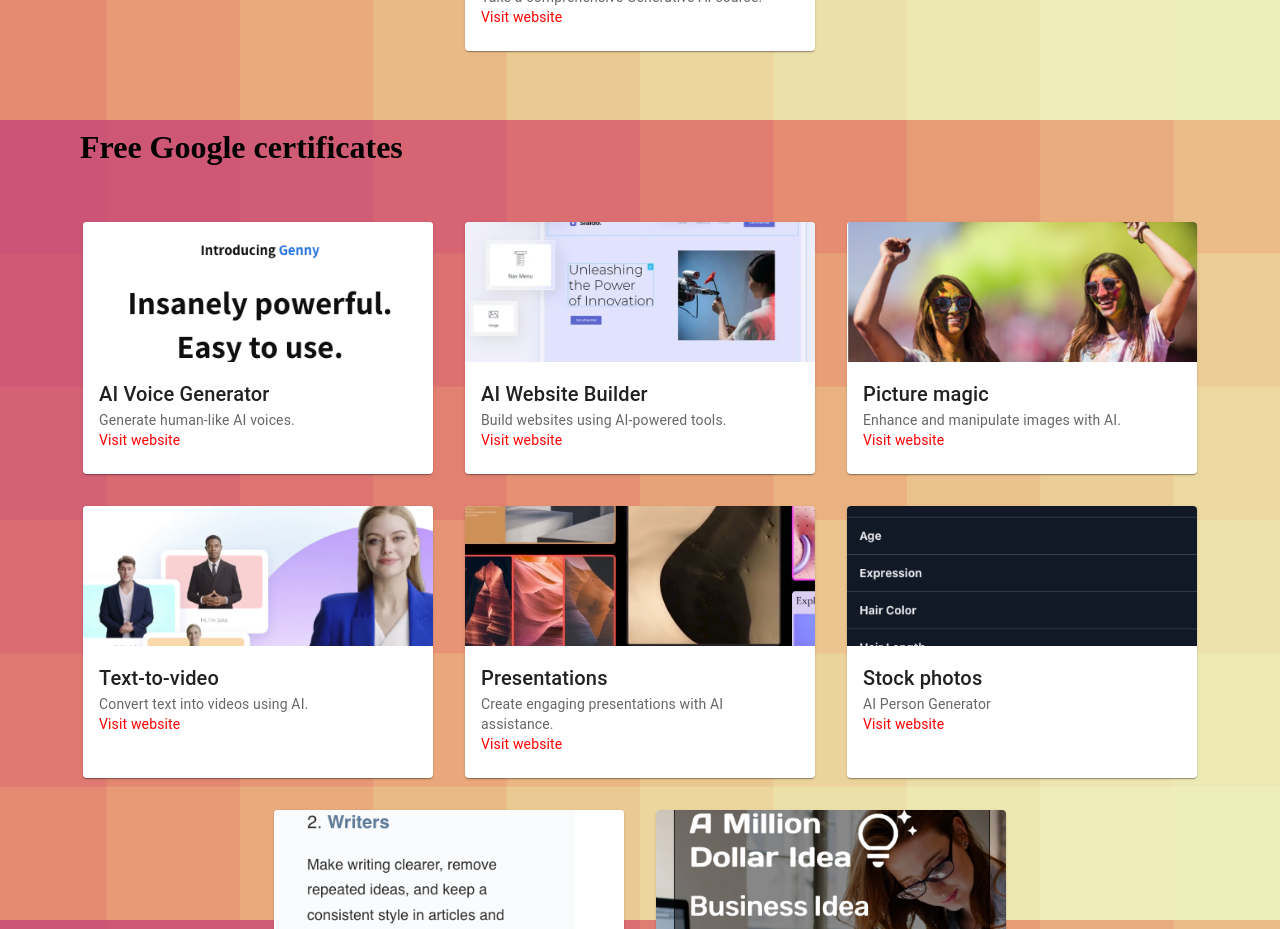
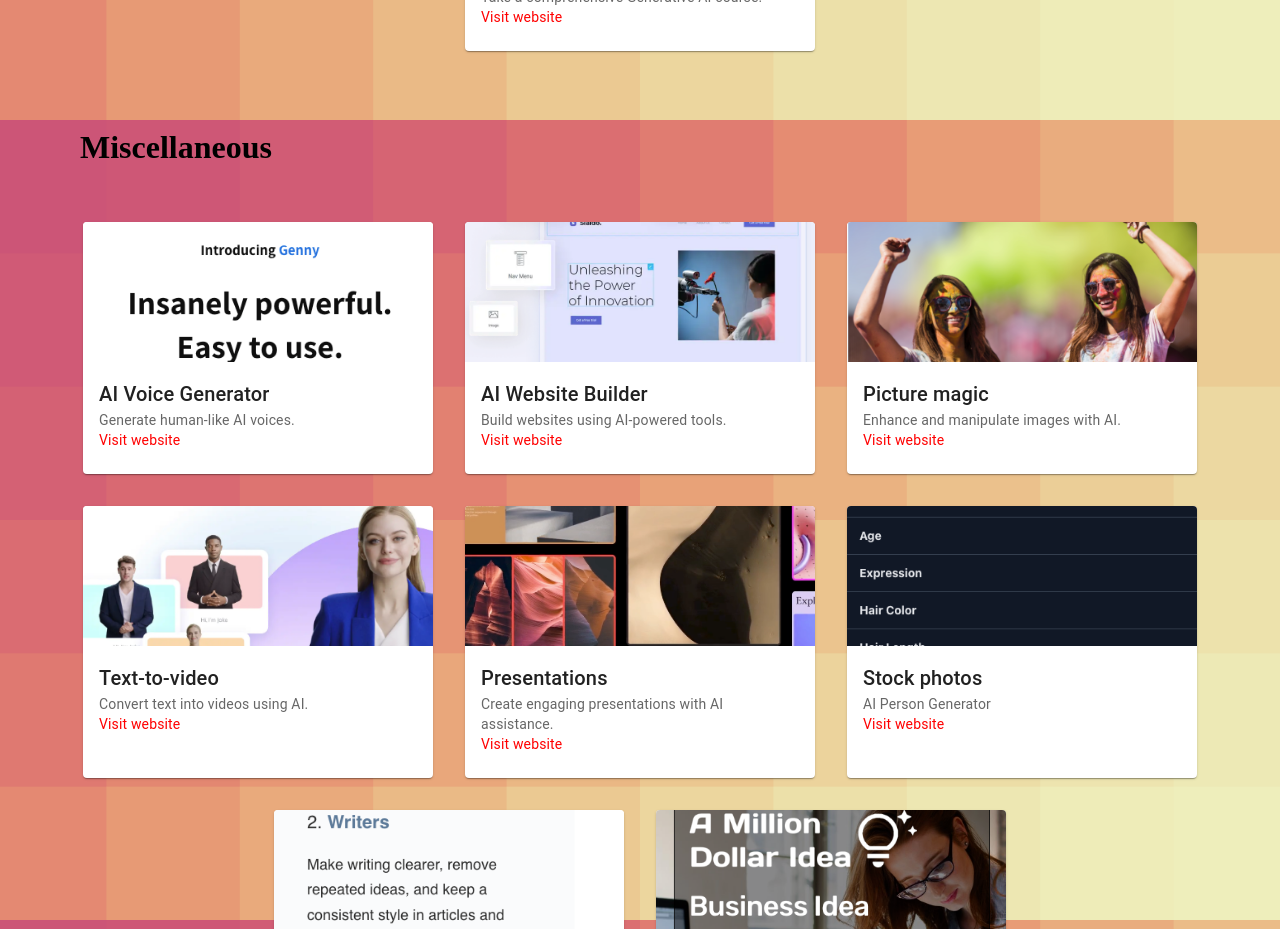
Before and after one commit to gines18/FrontEndHub, a React (Vite) app: page / in a window 1280 px wide. Shown: the part 9480-10409 px from the top of the page. Built offline with nearby package versions, Linux system fonts and the light colour scheme.

Commit message:
change category name in CardsContainer

```diff
--- a/src/components/CardsContainer.jsx
+++ b/src/components/CardsContainer.jsx
@@ -41,7 +41,7 @@ const category = [
     cardText: <Cards cardData={certificates} />,
   },
   {
-    title: "Free Google certificates",
+    title: "Miscellaneous",
     cardText: <Cards cardData={miscellaneous} />,
   },
 ];
```
